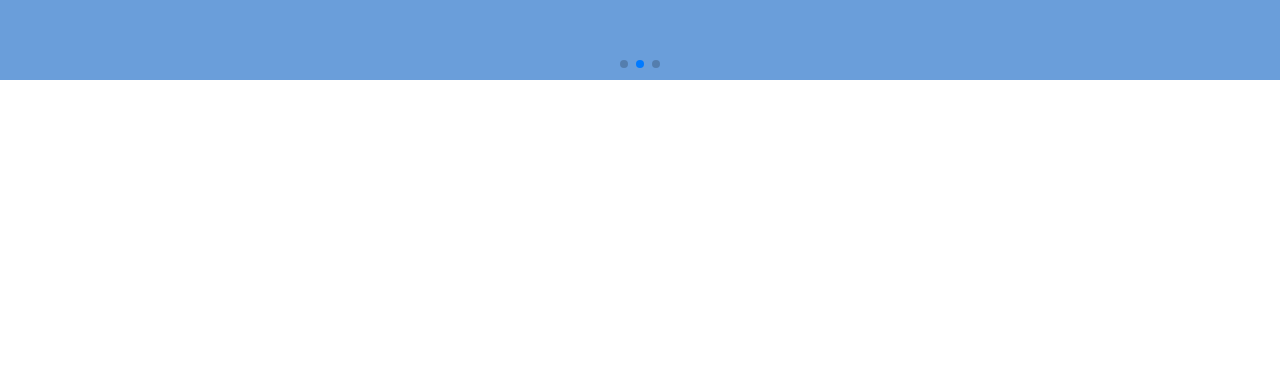
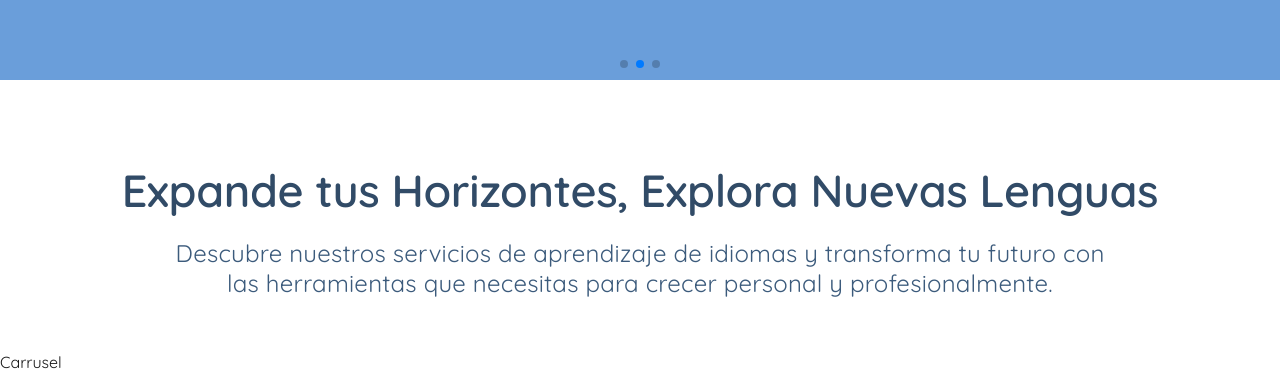
Before and after one commit to eneskrlos/any-academy-project, a Next.js app: page / in a window 1280 px wide. Shown: the part 1120-1512 px from the top of the page. Before the commit the page ends 1200 px from the top, so only its background shows below. Built offline with nearby package versions, Linux system fonts and the light colour scheme.

Commit message:
In curse: Implementation Compoenent Card

```diff
--- /dev/null
+++ b/src/Components/Slider/CarouselComponent.tsx
@@ -0,0 +1,16 @@
+'use client'
+import { Grid2, Theme } from '@mui/material'
+import React from 'react'
+
+interface CarouselPorps {
+    theme: Theme
+}
+
+export default function CarouselComponent({ theme }:CarouselPorps) {
+  console.log(theme.palette.common.white)
+  return (
+    <Grid2>
+        <div>Carrusel</div>
+    </Grid2>
+  )
+}
--- /dev/null
+++ b/src/Views/Cursos/Index.tsx
@@ -0,0 +1,63 @@
+'use client'
+import React from 'react'
+import Title from '@/Components/Titles/Title'
+import CarouselComponent from '@/Components/Slider/CarouselComponent'
+import { Theme } from '@mui/material'
+
+const styleArticle: React.CSSProperties = {
+    marginTop: '80px',
+    display: 'flex',
+    justifyContent: 'center',
+    alignItems: 'center',
+    flexDirection: 'column',
+    width: '100%',
+    height: 'auto',
+}
+
+interface HomePorps {
+    theme: Theme
+}
+
+export default function CursosView({ theme } : HomePorps) {
+  return (
+<section style={{ width: '100%', height: 'auto' }}>
+            <aside  style={{ marginBottom: '54px' }}>
+                <article style={styleArticle}>
+                    <header>
+                        <Title
+                            text='Expande tus Horizontes, Explora Nuevas Lenguas'
+                            variant='h2'
+                            style={{
+                                fontFamily: '"Quicksand", sans-serif',
+                                fontSize: '45px',
+                                color: theme.palette.text.secondary,
+                                fontWeight: '600',
+                                textAlign: 'center',
+                                lineHeight: '60px',
+                                width: '100%',
+                                textWrap: 'wrap',
+                                marginBottom: '18px'
+                            }}
+                        />
+                    </header>
+                    <Title text={`Descubre nuestros servicios de aprendizaje de idiomas
+                    y transforma tu futuro con las herramientas que necesitas para crecer personal
+                    y profesionalmente.`} variant='subtitle1' component={'p'}
+                        style={{
+                            fontFamily: '"Quicksand", sans-serif',
+                            fontSize: '24px',
+                            color: theme.palette.text.primary,
+                            fontWeight: '400',
+                            textAlign: 'center',
+                            letterSpacing: '0%',
+                            lineHeight: '30px',
+                            width: '952px',
+                            textWrap: 'wrap'
+                        }}
+                    />
+                </article>
+            </aside>
+            <CarouselComponent theme={theme} />
+        </section>
+  )
+}
--- /dev/null
+++ b/src/app/Cursos/page.tsx
@@ -0,0 +1,12 @@
+import React from 'react'
+import { useTheme } from '@mui/material'
+import CursosView from '@/Views/Cursos/Index'
+
+
+
+export default function CursosPage() {
+    const theme = useTheme()
+  return (
+        <CursosView theme={theme} />
+  )
+}
--- a/src/app/globals.css
+++ b/src/app/globals.css
@@ -38,7 +38,9 @@ body {
   margin: 0;
 }
 
-
+main {
+  margin-bottom: 20px;
+}
 
 /* a {
   color: inherit;
--- a/src/app/page.tsx
+++ b/src/app/page.tsx
@@ -1,5 +1,6 @@
 import Header from "@/Components/Header"
 import SwiperComppnent from "@/Components/Slider/SliderComponent";
+import SectionCursos from "./Cursos/page";
 
 
 export default function Home() {
@@ -8,6 +9,7 @@ export default function Home() {
       <Header/>
       <main>
         <SwiperComppnent />
+        <SectionCursos/>
       </main>
       <footer>
       </footer>
```
Also changed, not shown: src/Components/Cards/Card.tsx (added, +9 -0 lines).
